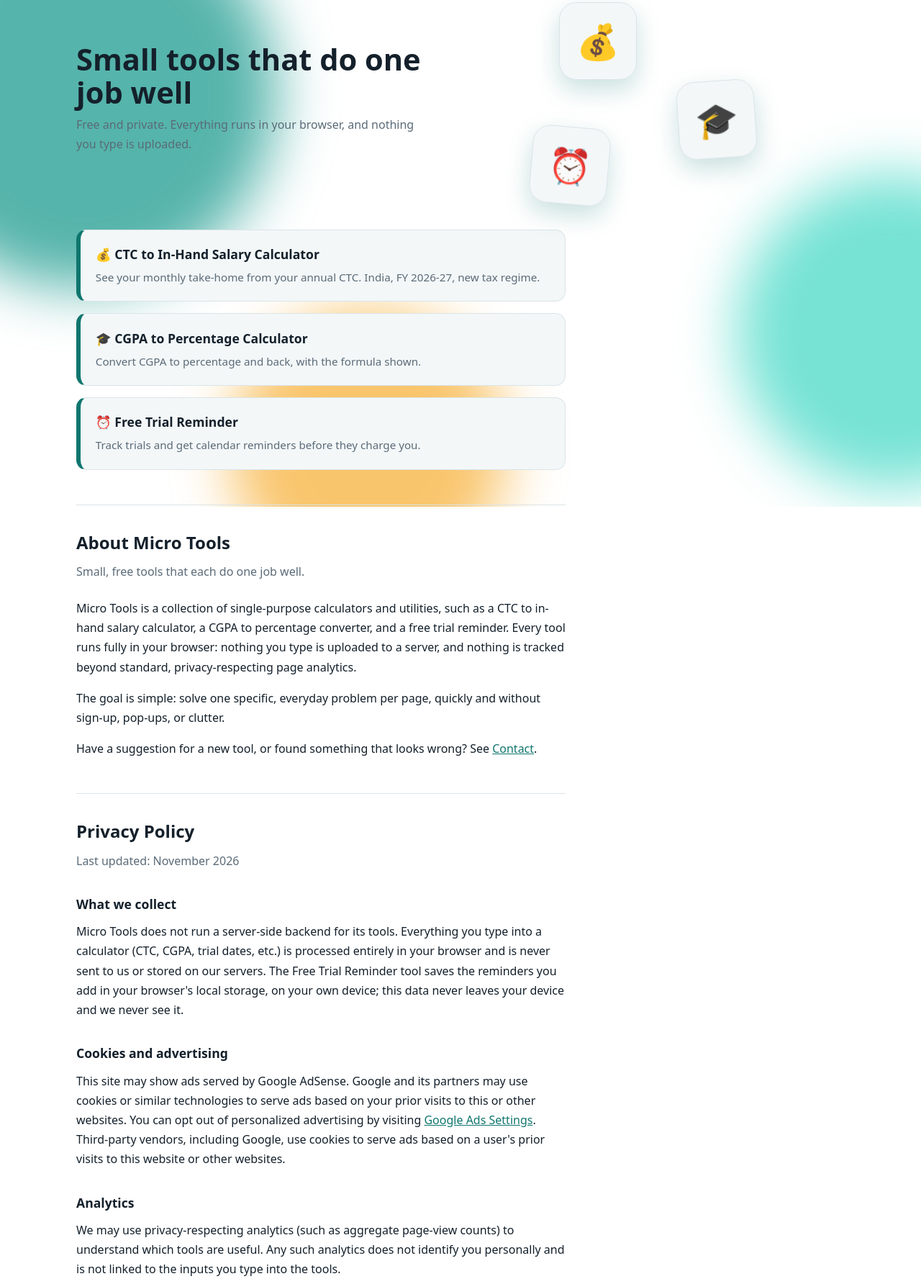
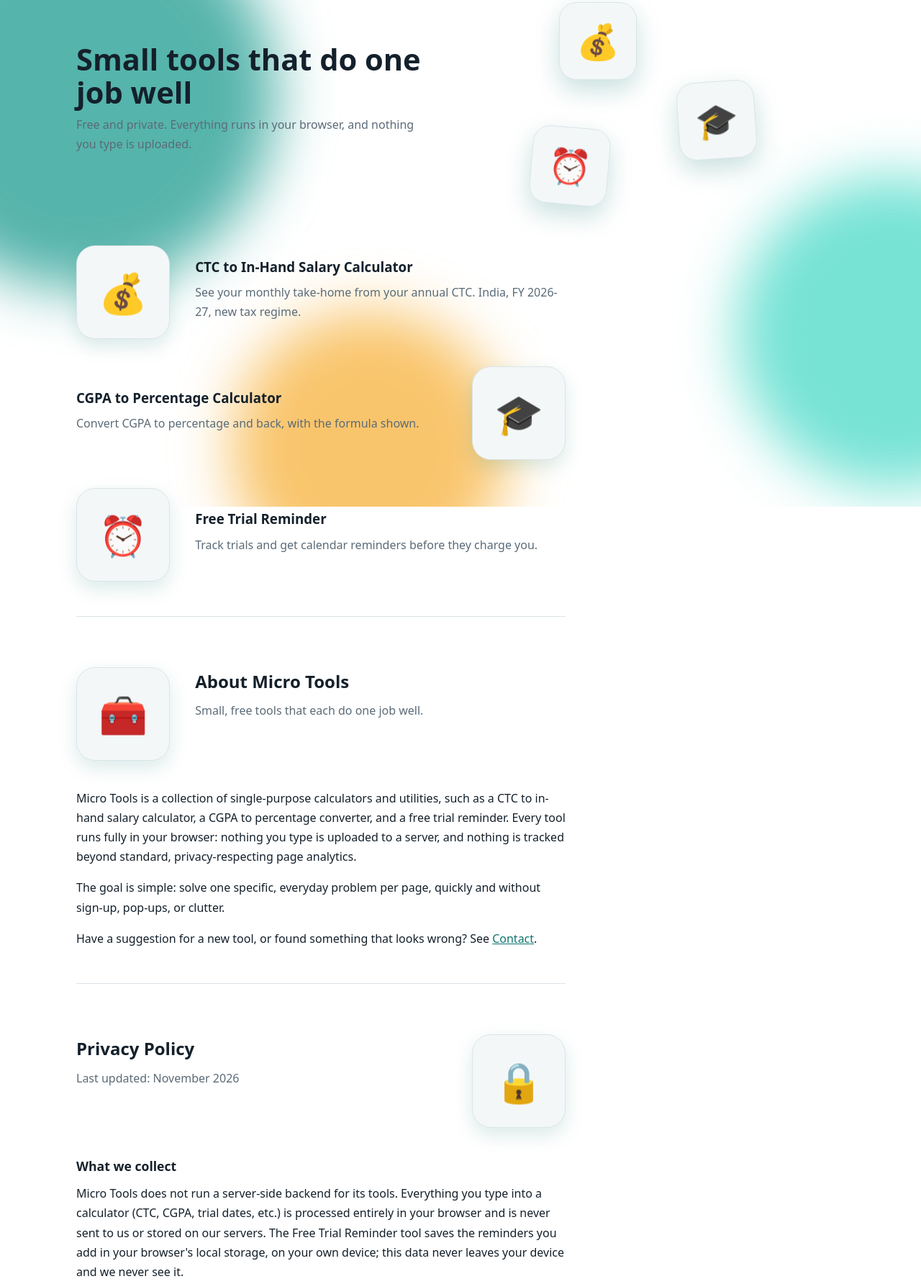
Before and after one commit to gitttannesha/micro-tools, a plain HTML site: page index.html in a window 1280 px wide. Shown: the part 96-1880 px from the top of the page at 72% size. Drawn offline with Linux system fonts and the light colour scheme.

Commit message:
Replace list-style content with alternating image+text zigzag layout across homepage and all tool pages

```diff
--- a/assets/style.css
+++ b/assets/style.css
@@ -14,6 +14,17 @@ body{margin:0;background:var(--bg);color:var(--fg);font:16px/1.7 system-ui,-appl
 @keyframes float2{0%,100%{margin:0 0}50%{margin:7vh 0 0 -8vw}}
 @keyframes float3{0%,100%{margin:0 0}50%{margin:-8vh 0 0 6vw}}
 @media(prefers-reduced-motion:reduce){.bg-blobs span{animation:none;transition:none}}
+.feature{display:flex;align-items:center;gap:2.2rem;margin:2.4rem 0;flex-wrap:wrap}
+.feature.rev{flex-direction:row-reverse}
+.feature.top{align-items:flex-start}
+.feature-art{flex:0 0 130px;width:130px;height:130px;border-radius:26px;background:var(--card,#f3f7f8);border:1px solid var(--bd,#e4eaec);display:flex;align-items:center;justify-content:center;font-size:3.4rem;box-shadow:0 10px 26px rgba(15,118,110,.15);text-decoration:none}
+a.feature-art:hover{box-shadow:0 10px 30px rgba(15,118,110,.3);transform:translateY(-2px)}
+.feature-text{flex:1 1 260px;min-width:220px}
+.feature-text h2,.feature-text h3{margin:0 0 .4rem}
+.feature-text h3 a{text-decoration:none;color:inherit}
+.feature-text h3 a:hover{color:var(--ac)}
+.feature-text p{margin:0 0 .6rem;color:var(--mut)}
+@media(max-width:620px){.feature,.feature.rev{flex-direction:column;text-align:center}.feature-art{margin:0 auto}}
 nav.site{position:sticky;top:0;z-index:10;background:linear-gradient(135deg,#0f766e,#14b8a6);box-shadow:0 2px 14px rgba(15,118,110,.25)}
 nav.site .wrap{max-width:720px;margin:0 auto;padding:.7rem 1.25rem;display:flex;align-items:center;justify-content:space-between;gap:1rem;flex-wrap:wrap}
 nav.site .brand{font-weight:700;text-decoration:none;color:#fff;display:flex;align-items:center;gap:.4rem;flex-shrink:0}
--- a/index.html
+++ b/index.html
@@ -79,22 +79,50 @@ html{scroll-behavior:smooth}
 <div class="hero-card">⏰</div>
 </div>
 </div>
-<div class="grid narrow">
-<a class="tool" href="tools/ctc-to-inhand/"><b>💰 CTC to In-Hand Salary Calculator</b><span>See your monthly take-home from your annual CTC. India, FY 2026-27, new tax regime.</span></a>
-<a class="tool" href="tools/cgpa-to-percentage/"><b>🎓 CGPA to Percentage Calculator</b><span>Convert CGPA to percentage and back, with the formula shown.</span></a>
-<a class="tool" href="tools/subscription-reminder/"><b>⏰ Free Trial Reminder</b><span>Track trials and get calendar reminders before they charge you.</span></a>
+<div class="narrow">
+<div class="feature">
+<a class="feature-art" href="tools/ctc-to-inhand/" aria-hidden="true" tabindex="-1">💰</a>
+<div class="feature-text">
+<h3><a href="tools/ctc-to-inhand/">CTC to In-Hand Salary Calculator</a></h3>
+<p>See your monthly take-home from your annual CTC. India, FY 2026-27, new tax regime.</p>
+</div>
+</div>
+<div class="feature rev">
+<a class="feature-art" href="tools/cgpa-to-percentage/" aria-hidden="true" tabindex="-1">🎓</a>
+<div class="feature-text">
+<h3><a href="tools/cgpa-to-percentage/">CGPA to Percentage Calculator</a></h3>
+<p>Convert CGPA to percentage and back, with the formula shown.</p>
+</div>
+</div>
+<div class="feature">
+<a class="feature-art" href="tools/subscription-reminder/" aria-hidden="true" tabindex="-1">⏰</a>
+<div class="feature-text">
+<h3><a href="tools/subscription-reminder/">Free Trial Reminder</a></h3>
+<p>Track trials and get calendar reminders before they charge you.</p>
+</div>
+</div>
 </div>
 <section class="page narrow" id="about">
+<div class="feature top">
+<div class="feature-art" aria-hidden="true">🧰</div>
+<div class="feature-text">
 <h2>About Micro Tools</h2>
-<p class="lead">Small, free tools that each do one job well.</p>
+<p class="lead" style="margin:0">Small, free tools that each do one job well.</p>
+</div>
+</div>
 <p>Micro Tools is a collection of single-purpose calculators and utilities, such as a CTC to in-hand salary calculator, a CGPA to percentage converter, and a free trial reminder. Every tool runs fully in your browser: nothing you type is uploaded to a server, and nothing is tracked beyond standard, privacy-respecting page analytics.</p>
 <p>The goal is simple: solve one specific, everyday problem per page, quickly and without sign-up, pop-ups, or clutter.</p>
 <p>Have a suggestion for a new tool, or found something that looks wrong? See <a href="#contact">Contact</a>.</p>
 </section>
 
 <section class="page narrow" id="privacy">
+<div class="feature rev top">
+<div class="feature-art" aria-hidden="true">🔒</div>
+<div class="feature-text">
 <h2>Privacy Policy</h2>
-<p class="lead">Last updated: November 2026</p>
+<p class="lead" style="margin:0">Last updated: November 2026</p>
+</div>
+</div>
 <h3>What we collect</h3>
 <p>Micro Tools does not run a server-side backend for its tools. Everything you type into a calculator (CTC, CGPA, trial dates, etc.) is processed entirely in your browser and is never sent to us or stored on our servers. The Free Trial Reminder tool saves the reminders you add in your browser's local storage, on your own device; this data never leaves your device and we never see it.</p>
 <h3>Cookies and advertising</h3>
@@ -110,8 +138,13 @@ html{scroll-behavior:smooth}
 </section>
 
 <section class="page narrow" id="contact">
+<div class="feature top">
+<div class="feature-art" aria-hidden="true">✉️</div>
+<div class="feature-text">
 <h2>Contact</h2>
-<p class="lead">Questions, feedback, or a tool you'd like to see?</p>
+<p class="lead" style="margin:0">Questions, feedback, or a tool you'd like to see?</p>
+</div>
+</div>
 <p>Email us at <a href="mailto:anneshawork017@gmail.com">anneshawork017@gmail.com</a></p>
 </section>
 
```
Also changed, not shown: tools/cgpa-to-percentage/index.html (+12 -5 lines), tools/ctc-to-inhand/index.html (+12 -5 lines), tools/subscription-reminder/index.html (+16 -6 lines).
